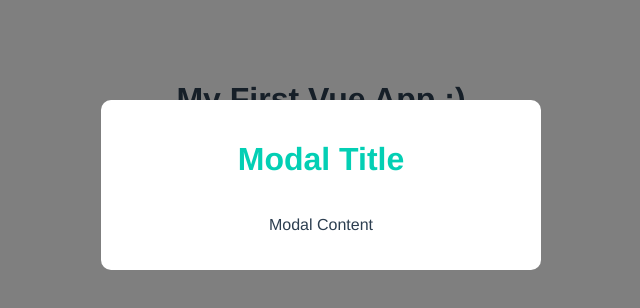
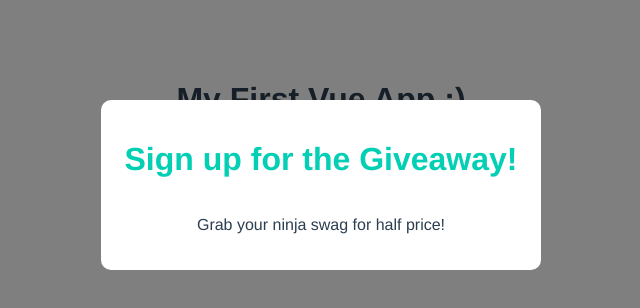
Before and after one commit to chiefJurist/vue-cli-netninja, a Vue app: page / in a window 1280 px wide. Shown: the top 308 px of the page, without its empty margins (319-959 px from the left). Built offline with nearby package versions, Linux system fonts and the light colour scheme.

Commit message:
Props part 1

```diff
--- a/src/App.vue
+++ b/src/App.vue
@@ -1,6 +1,7 @@
 <template>
     <h1>{{ title }}</h1> <br>
-    <Modal/>
+    <Modal header="Sign up for the Giveaway!" text="Grab your ninja swag for half price!"/>
+    <!--The "header" and "text" are the props-->
 </template>
 
 <script>
--- a/src/components/Modal.vue
+++ b/src/components/Modal.vue
@@ -1,11 +1,17 @@
 <template>
     <div class="backdrop">
         <div class="modal">
-            <h1>Modal Title</h1>
-            <p>Modal Content</p>
+            <h1>{{ header }}</h1>
+            <p>{{ text }}</p>
         </div>
     </div>
 </template>
+
+<script>
+    export default{
+        props: ['header', 'text']
+    }
+</script>
 
 <style scoped>
     .modal{
@@ -26,10 +32,8 @@
         color: #03cfb4;
         border: none;
         padding: 0;
-        /* Another way to prevent overiding the style in the parent component is t o be more specific about the style */
     }
     p{
         font-style: normal;
-        /* Overiding a global style */
     }
 </style>
```
